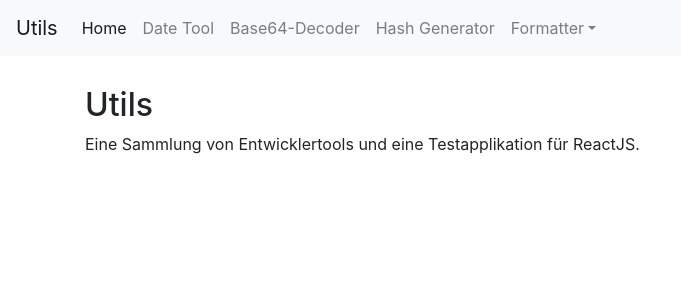
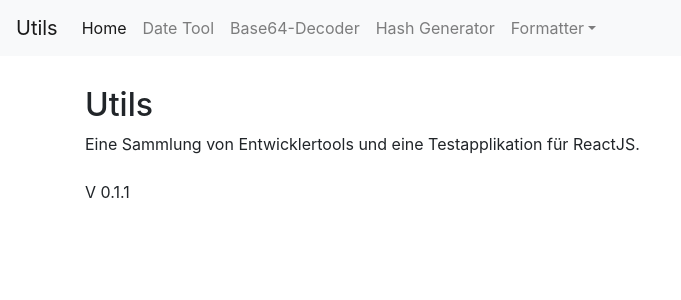
Before and after one commit to yorps/utils, a React (Create React App) app: page / in a window 1280 px wide. Shown: the top 300 px of the page, without its empty margins (0-681 px from the left). Built offline with nearby package versions, Linux system fonts and the light colour scheme.

Commit message:
Add version number

```diff
--- a/src/App.js
+++ b/src/App.js
@@ -13,6 +13,8 @@ class App extends Component {
             <h2>Utils</h2>
 
               Eine Sammlung von Entwicklertools und eine Testapplikation für ReactJS.
+<br/><br/>
+              V 0.1.1
 
           </div>
 
```
